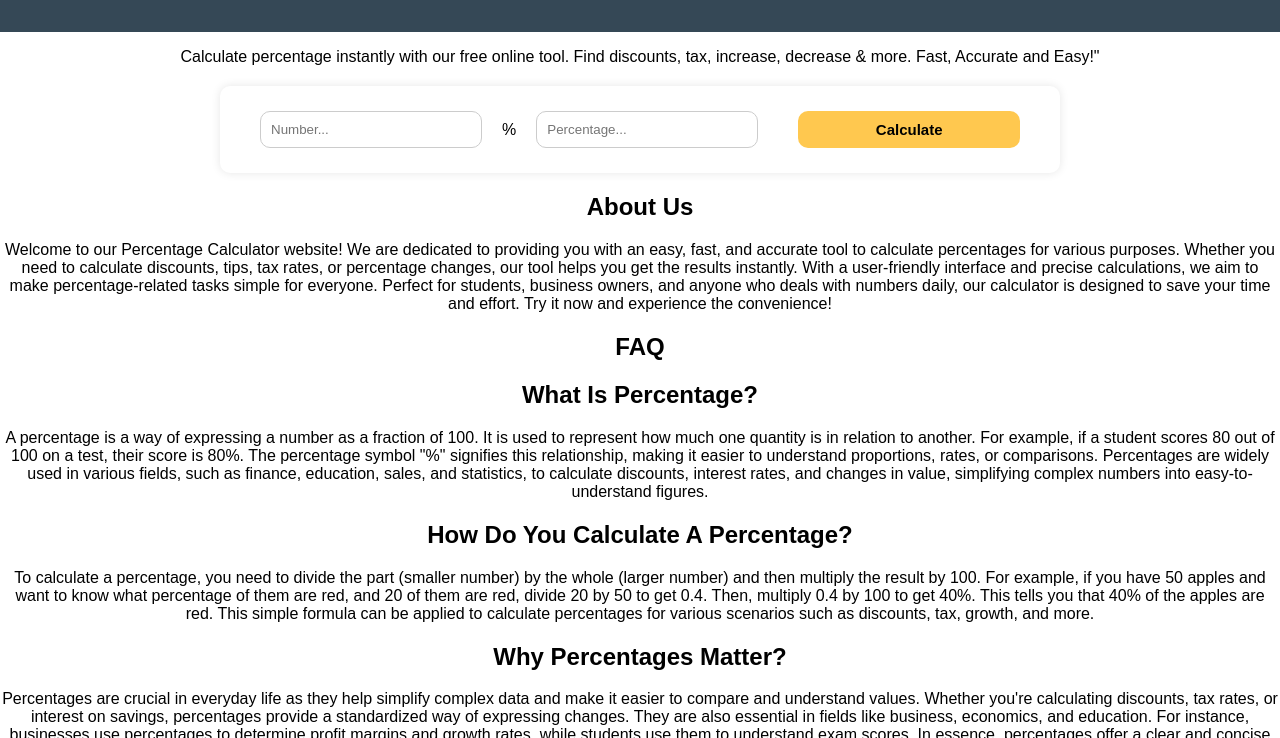
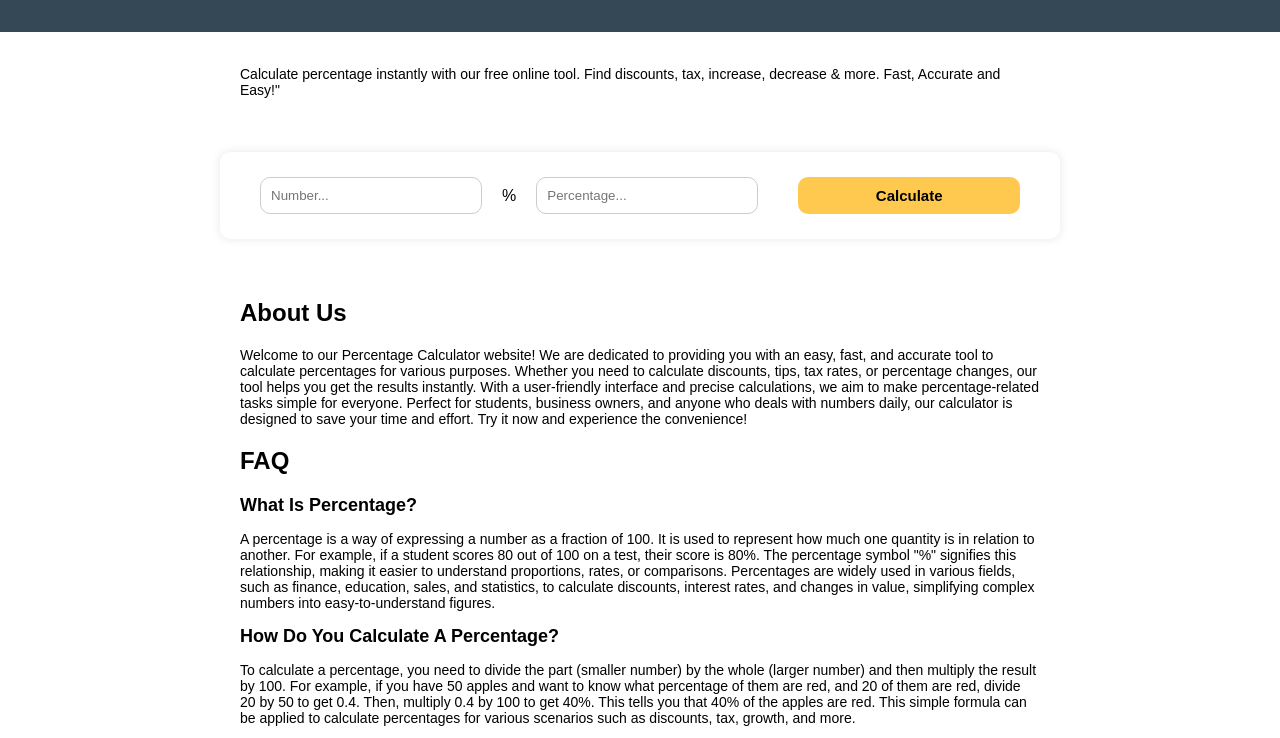
Before and after one commit to calculatepercentage/CalculatePercentage.github.io, a plain HTML site: page index.html in a window 1280 px wide. Shown: the part 72-810 px from the top of the page. Drawn offline with Linux system fonts and the light colour scheme.

Commit message:
Update style.css

```diff
--- a/style.css
+++ b/style.css
@@ -71,19 +71,19 @@ button:active {
     margin-top: 10px;
 }
 /* Article Styling */
-.article {
+article {
     padding: 20px;
     text-align: left;
     max-width: 800px;
     margin: auto;
 }
-.article p{
+article p{
     font-size: 14px;
 }
-.article h2{
+article h2{
     font-size: 24px;
 }
-.article h1{
+article h1{
     font-size: 18px;
 }
 
```
